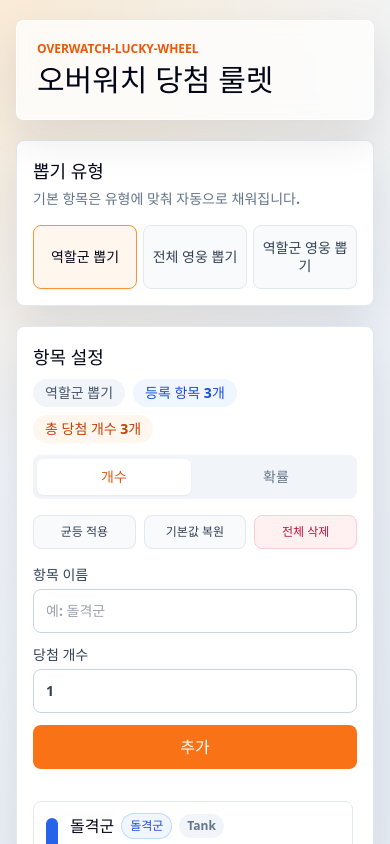
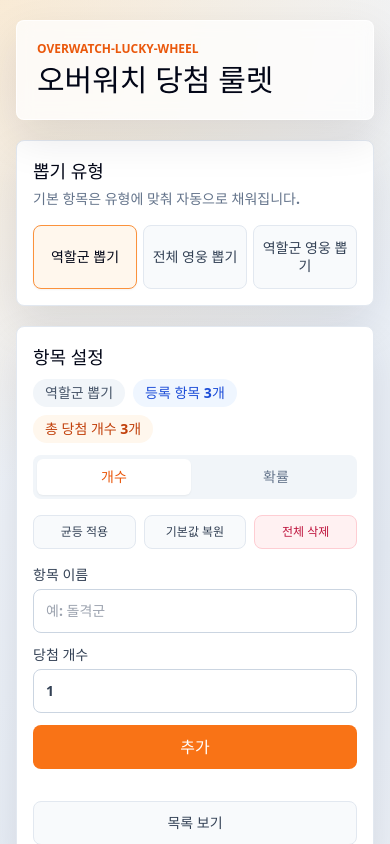
Before and after one commit to David-J-Hwang/overwatch-lucky-wheel, a React (Vite) app: page / in a window 390 px wide. Shown: the top 844 px of the page. Built offline with nearby package versions, Linux system fonts and the light colour scheme.

Commit message:
Add a view list toggle button in mobile display

```diff
--- a/src/App.jsx
+++ b/src/App.jsx
@@ -569,6 +569,8 @@
   const valuePlaceholder = inputMode === "percent" ? "예: 25" : "예: 3";
   const totalLabel = inputMode === "percent" ? "확률 합계" : "총 당첨 개수";
   const totalValue = inputMode === "percent" ? `${formatNumber(totalWeight)}%` : `${formatNumber(totalWeight)}개`;
+  const [isItemListOpen, setIsItemListOpen] = useState(false);
+  const itemListId = "registered-item-list";
 
   return (
     <section className="rounded-lg border border-slate-200 bg-white p-4 shadow-panel sm:p-5">
@@ -672,7 +674,21 @@
         {message}
       </p>
 
-      <ul className="mt-2 grid max-h-[520px] gap-2 overflow-y-auto pr-1" aria-label="등록된 항목">
+      <button
+        type="button"
+        className="mt-2 min-h-11 w-full rounded-lg border border-slate-200 bg-slate-50 px-4 text-sm font-black text-slate-700 hover:bg-white sm:hidden"
+        aria-controls={itemListId}
+        aria-expanded={isItemListOpen}
+        onClick={() => setIsItemListOpen((current) => !current)}
+      >
+        {isItemListOpen ? "목록 가리기" : "목록 보기"}
+      </button>
+
+      <ul
+        id={itemListId}
+        className={`mt-2 max-h-[520px] gap-2 overflow-y-auto pr-1 ${isItemListOpen ? "grid" : "hidden"} sm:grid`}
+        aria-label="등록된 항목"
+      >
         {items.length === 0 ? (
           <li className="rounded-lg border border-dashed border-slate-300 bg-slate-50 px-4 py-8 text-center text-sm font-bold text-slate-500">
             등록된 항목이 없습니다.
```
